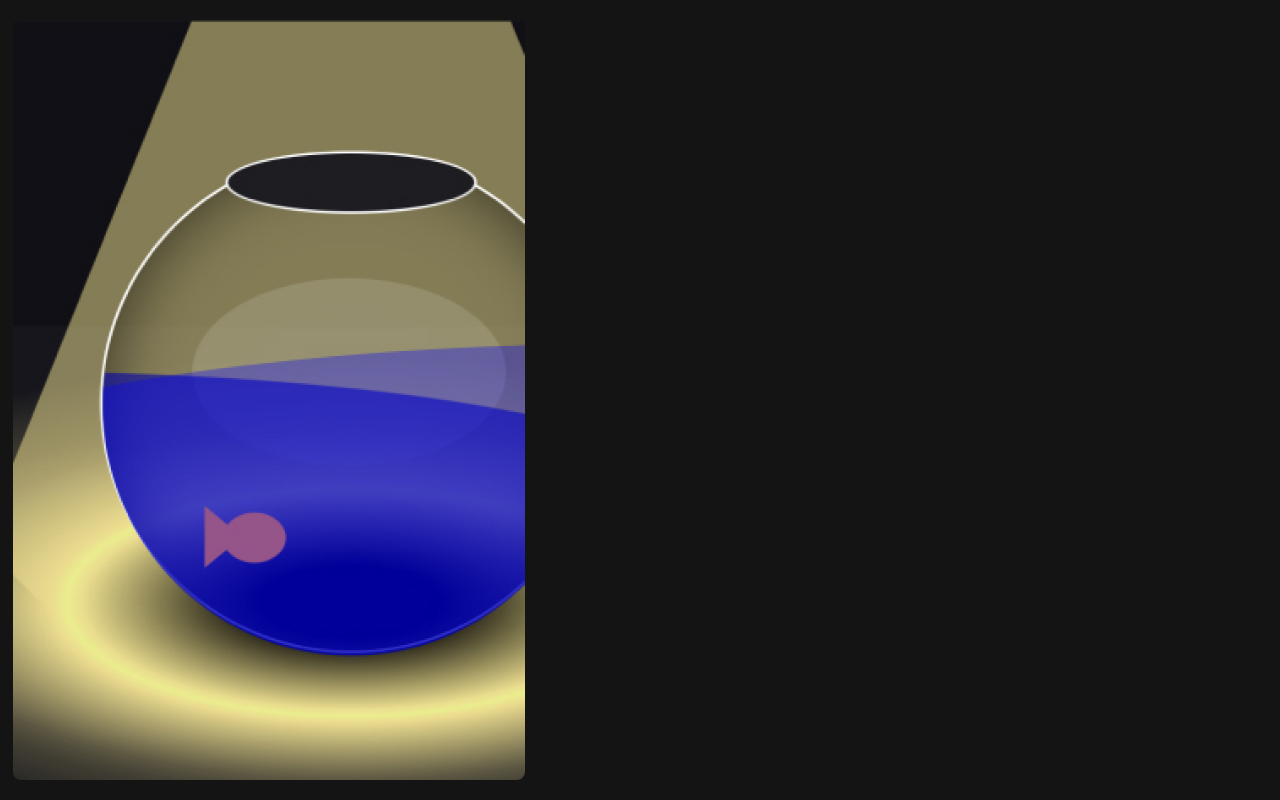
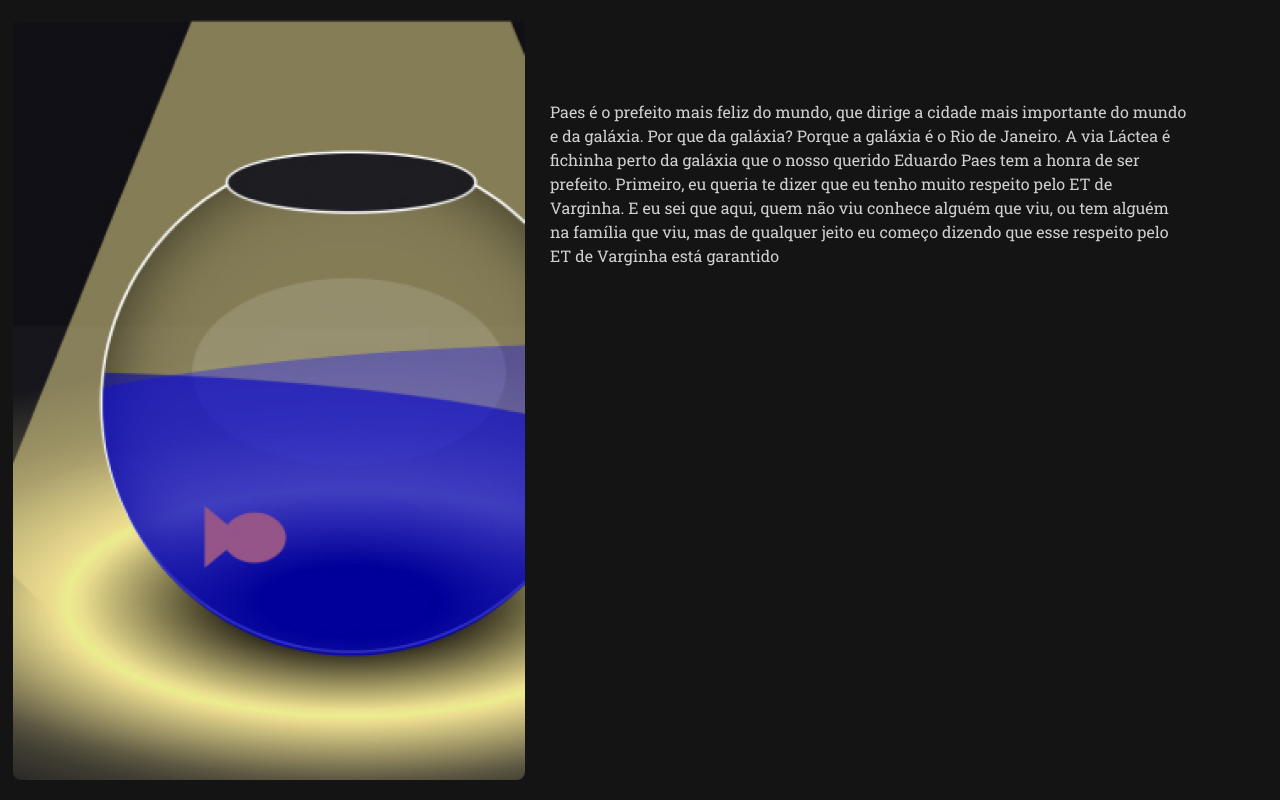
Before and after one commit to Willienn/site, a Next.js app: page /works in a window 1280 px wide. Both pictures are taken after a click on the picture 352 px from the left and 400 px from the top of the page. Built offline with nearby package versions, Linux system fonts and the light colour scheme.

Commit message:
working in new works page

```diff
--- a/pages/works/aquarium.jsx
+++ b/pages/works/aquarium.jsx
@@ -27,7 +27,7 @@ export default function aquarium() {
           zIndex="-1"
           pos="absolute"
           className={styles.table}
-        ></Box>
+        />
         <Box
           className={styles.bowl}
           pos="relative"
--- a/pages/works/index.module.css
+++ b/pages/works/index.module.css
@@ -12,11 +12,25 @@
   align-items: center;
   gap: 4vmin;
 }
+.closedText,
+.defaultText {
+  display: none;
+  opacity: 0;
+}
+
+.openedText {
+  position: absolute;
+  top: 100px;
+  left: 550px;
+  animation: showText 1s forwards !important;
+}
 
 .opened:not(.noImage) {
   animation: expandImage 1s forwards;
 }
-
+.noImage.opened {
+  animation: expandNoImage 1s forwards;
+}
 .closed {
   display: none;
   object-fit: cover;
@@ -52,19 +66,40 @@
     width: 40vw;
     height: 95vh;
     translate: -29vw;
+    cursor: initial;
   }
 }
-/*@keyframes expandBox {*/
-/*  0% {*/
-/*    height: 100%;*/
-/*    width: 100%;*/
-/*    top: 25%;*/
-/*    left: 20%;*/
-/*  }*/
-/*  100% {*/
-/*    height: 100vh;*/
-/*    width: 100vw;*/
-/*    top: 0;*/
-/*    left: 0;*/
-/*  }*/
-/*}*/
+@keyframes expandNoImage {
+  0% {
+    object-fit: contain;
+    width: 20vw;
+    height: 56vh;
+  }
+  50% {
+    object-fit: contain;
+    width: 40vw;
+    height: 95vh;
+    translate: 10%;
+  }
+  100% {
+    object-fit: contain;
+    width: 40vw;
+    height: 95vh;
+    translate: -29vw;
+    cursor: initial;
+  }
+}
+@keyframes showText {
+  0% {
+    opacity: 0;
+    display: none;
+  }
+  55% {
+    opacity: 0;
+    display: block;
+  }
+  100% {
+    opacity: 1;
+    display: block;
+  }
+}
--- a/pages/works/index.tsx
+++ b/pages/works/index.tsx
@@ -6,9 +6,24 @@ import { Box, Flex, Image, Text } from '@chakra-ui/react'
 import styles from './index.module.css'
 
 const myProjects = [
-  { name: 'Aquarium', link: '/works/aquarium', image: '/aquarium.jpg' },
-  { name: 'WIP-Win98Retroative-WIP', link: '/boot', image: '/oldwin.jpg' },
-  { name: 'WIP-Resteam-WIP', link: '/works/restream', image: '' },
+  {
+    name: 'Aquarium',
+    link: '/works/aquarium',
+    image: '/aquarium.jpg',
+    text: 'Paes é o prefeito mais feliz do mundo, que dirige a cidade mais importante do mundo e da galáxia. Por que da galáxia? Porque a galáxia é o Rio de Janeiro. A via Láctea é fichinha perto da galáxia que o nosso querido Eduardo Paes tem a honra de ser prefeito. Primeiro, eu queria te dizer que eu tenho muito respeito pelo ET de Varginha. E eu sei que aqui, quem não viu conhece alguém que viu, ou tem alguém na família que viu, mas de qualquer jeito eu começo dizendo que esse respeito pelo ET de Varginha está garantido',
+  },
+  {
+    name: 'WIP-Win98Retroative-WIP',
+    link: '/boot',
+    image: '/oldwin.jpg',
+    text: 'some text',
+  },
+  {
+    name: 'WIP-Resteam-WIP',
+    link: '/works/restream',
+    image: '',
+    text: 'some text',
+  },
 ]
 
 export default function Works() {
@@ -16,21 +31,35 @@ export default function Works() {
   return (
     <Flex className={clicked !== undefined ? styles.clickedBox : styles.box}>
       {myProjects.map((project, idx) => (
-        // <Link href={project.link} key={idx}>
+        <>
           <Image
             key={idx}
+            cursor="pointer"
             src={project.image ? project.image : '/noImage.webp'}
             borderRadius="8px"
+            zIndex={2}
             className={
-            clicked === idx
+              (clicked === idx
                 ? styles.opened
                 : clicked !== undefined
                 ? styles.closed
-              : styles.default
+                : styles.default) + (project.image ? '' : ` ${styles.noImage}`)
             }
             onClick={() => setClicked(idx)}
           />
-        // </Link>
+          <Text
+            w="50%"
+            className={
+              clicked === idx
+                ? styles.openedText
+                : clicked !== undefined
+                ? styles.closedText
+                : styles.defaultText
+            }
+          >
+            {project.text}
+          </Text>
+        </>
       ))}
     </Flex>
   )
```
Also changed, not shown: components/footer.jsx (added, +56 -0 lines), components/layout.jsx (added, +13 -0 lines), components/nav.jsx (+5 -3 lines), pages/works/aquarium.module.css (+42 -25 lines), .prettierrc.json (added), public/cape.webp (added). Lines whose indentation alone changed are shown as unchanged.
